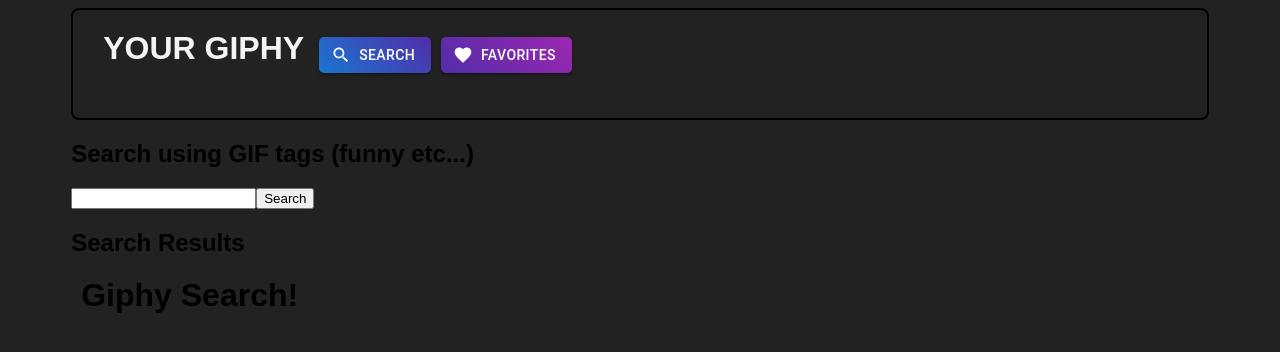
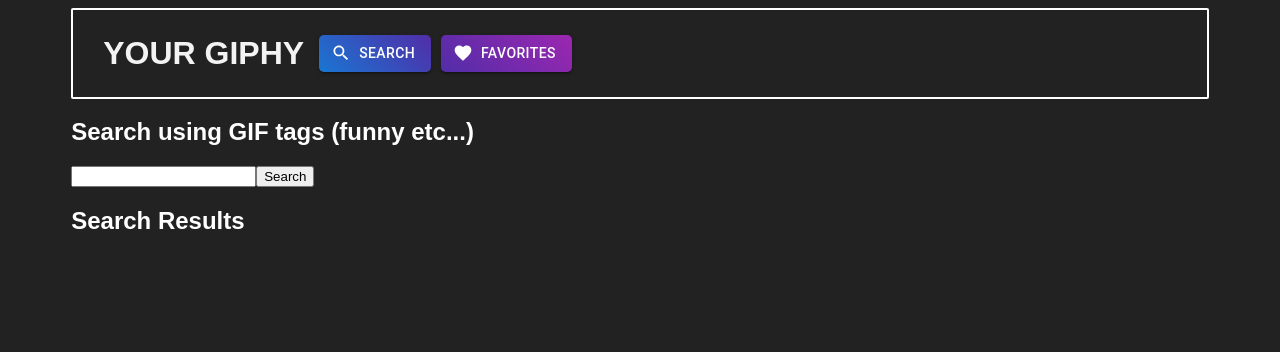
Before and after one commit to mnpkoerner/group-giphy-saga-project, a React app: page /#/search in a window 1280 px wide. Built offline with nearby package versions, Linux system fonts and the light colour scheme.

Commit message:
formatted better

```diff
--- a/src/components/App/App.css
+++ b/src/components/App/App.css
@@ -7,19 +7,20 @@
     display: inline;
     padding: 10px;
     justify-content: center;
+    vertical-align: middle;
 }
 
 .main {
     width: 90%;
     margin: 0 auto;
+    color: white;
 }
 
 .Header {
     color: linear-gradient(45deg, #512da8, #9c27b0);
     color: rgb(243, 243, 243);
-    min-height: 30px;
     padding: 20px;
-    margin-bottom: 20px;
+    justify-content: center;
 }
 
 .button {
--- a/src/components/App/App.js
+++ b/src/components/App/App.js
@@ -3,19 +3,12 @@
 import './App.css';
 import ParentComponent from '../ParentComponent/ParentComponent'
 
-import { HashRouter as Router, Route, Redirect, Link } from 'react-router-dom';
 
 function App(props) {
   return (
-    <Router>
       <div className="main">
-        <Header />
         <ParentComponent />
-        <h1>Giphy Search!</h1>
-
-        {/* add components to these routes */}
       </div>
-    </Router>
   );
 }
 
--- a/src/components/FavoritesForm/FavoritesForm.js
+++ b/src/components/FavoritesForm/FavoritesForm.js
@@ -20,7 +20,7 @@
 
   return (
     <div>
-      <p>in favorites</p>
+      <h2>Search Results</h2>
       {favoriteList.map((favorite) => (
         <div>
           <img
--- a/src/components/Header/Header.jsx
+++ b/src/components/Header/Header.jsx
@@ -62,7 +62,7 @@
 
   return (
     <ThemeProvider theme={theme}>
-      <Box border={2} borderRadius={8} color={'linear-gradient(45deg, #512da8, #9c27b0);'}>
+      <Box border={2} borderRadius={2} color={'linear-gradient(45deg, #512da8, #9c27b0);'}>
         <header className="Header">
           <h1>YOUR GIPHY</h1>
           <Button
--- a/src/components/ParentComponent/ParentComponent.js
+++ b/src/components/ParentComponent/ParentComponent.js
@@ -1,15 +1,18 @@
 import React from 'react';
 import { HashRouter as Router, Route, Redirect, Link } from 'react-router-dom';
-import FavoritesForm from '../FavoritesForm/FavoritesForm'
-import SearchForm from '../SearchForm/SearchForm'
-import SearchList from '../SearchList/SearchList'
+import FavoritesForm from '../FavoritesForm/FavoritesForm';
+import SearchForm from '../SearchForm/SearchForm';
+import SearchList from '../SearchList/SearchList';
+import Header from '../Header/Header'
+
 // needs imports from all children components
 function ParentComponent() {
   //this component will hold the other components to keep the App.js clean
-console.log('in parent component')
+  console.log('in parent component');
   return (
     <Router>
       <div>
+        <Header />
         <Route path="/">
           <Redirect to="/search" />
         </Route>
```
